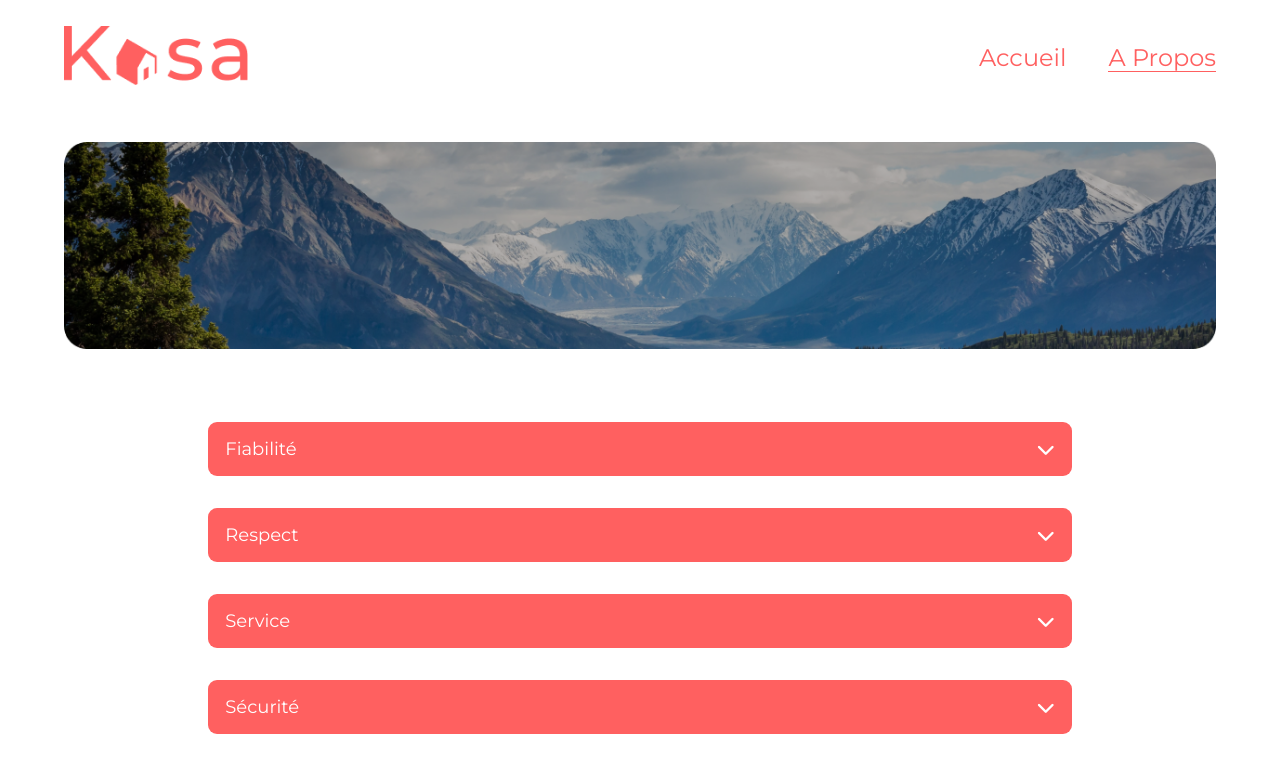
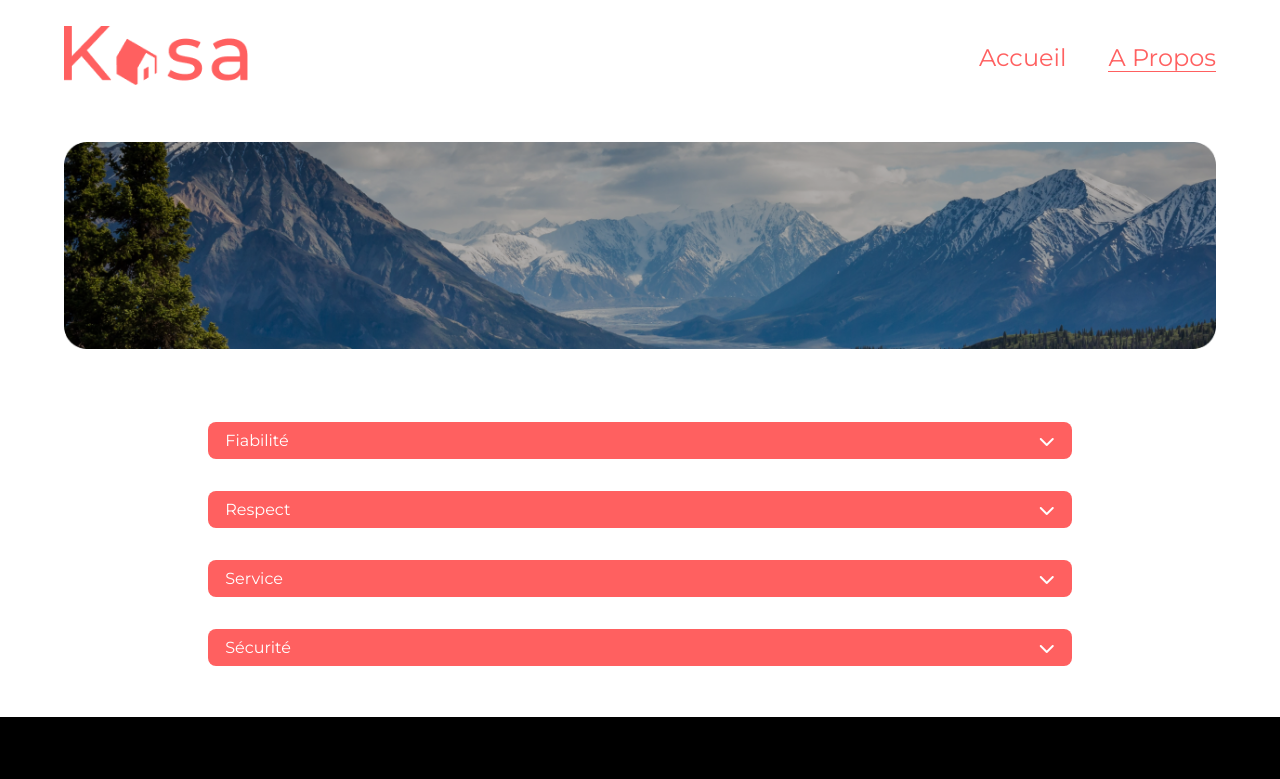
Before and after one commit to LisaCapelle/kasa_p7, a React (Create React App) app: page /about in a window 1280 px wide. Shown: the top 779 px of the page. Built offline with nearby package versions, Linux system fonts and the light colour scheme.

Commit message:
Routes - separated; collapse title - props page for layout; Caroussel - condition to display or null

```diff
--- a/src/components/App.js
+++ b/src/components/App.js
@@ -1,16 +1,9 @@
-import { BrowserRouter, Routes, Route } from "react-router-dom";
+import { BrowserRouter } from "react-router-dom";
 // import { useEffect, useState } from "react";
 
 import Header from "./Header";
 import Footer from "./Footer";
-
-import Home from "../pages/Home";
-import Detail from "../pages/Detail";
-import About from "../pages/About";
-import Error from "../pages/Error";
-
-import apartmentList from '../logements.json';
-// console.log(apartmentList);
+import Routers from "./Routers";
 
 function App() {
 
@@ -18,17 +11,13 @@ function App() {
 
     return (
       <div className="App">
+
         <BrowserRouter>
           <Header />
-          <Routes>
-            {/* // */}
-            <Route path="/" element={<Home apartmentList = {apartmentList} />} />
-            <Route path="/about" element={<About />} />
-            <Route path="/detail/:id" element={<Detail apartmentList = {apartmentList} />} />
-            <Route path="*" element={<Error />} />
-          </Routes>
+          <Routers />
           <Footer />
         </BrowserRouter>
+
       </div>
     );
   }
--- a/src/components/Caroussel.js
+++ b/src/components/Caroussel.js
@@ -1,43 +1,62 @@
-import React from "react";
-import {useState} from "react";
+import React from 'react';
+import { useState } from 'react';
 
 import '../styles/Caroussel.css';
 
-export default function Caroussel({pictures}) {
-  const [currentPage, setCurrentPage] = useState(1)
-
+export default function Caroussel({ pictures }) {
+      const [currentPage, setCurrentPage] = useState(1);
 
       const previousSlide = () => {
-
-    if(currentPage === 1 ) {
-      setCurrentPage(pictures.length)
-    }else{
-      setCurrentPage(currentPage - 1)
+            if (currentPage === 1) {
+                  setCurrentPage(pictures.length);
+            } else {
+                  setCurrentPage(currentPage - 1);
             }
-  }
+      };
 
       const nextSlide = () => {
-    if(currentPage > pictures.length - 1) {
-      setCurrentPage(1)
-    }else{
-      setCurrentPage(currentPage+1)
+            if (currentPage > pictures.length - 1) {
+                  setCurrentPage(1);
+            } else {
+                  setCurrentPage(currentPage + 1);
             }
-  }
+      };
 
       //rajouter condition pour masquer les flèches si 1 image + Caroussel__pages bullet point
 
       return (
             <section className="Caroussel">
                   <div className="Caroussel__img-wrap">
-        {<img  className="Caroussel__img" src={pictures[currentPage-1]} alt="caroussel" />}
+                        {
+                              <img
+                                    className="Caroussel__img"
+                                    src={pictures[currentPage - 1]}
+                                    alt="caroussel"
+                              />
+                        }
                   </div>
-
-      <i className="fa-solid fa-chevron-left Caroussel__chevron-left" onClick = {previousSlide}></i>
-      <i className="fa-solid fa-chevron-right Caroussel__chevron-right" onClick = {nextSlide}></i>
+                  {pictures.length > 1 ? (
+                        <>
+                              <i
+                                    className="fa-solid fa-chevron-left Caroussel__chevron-left"
+                                    onClick={previousSlide}
+                              ></i>
+                              <i
+                                    className="fa-solid fa-chevron-right Caroussel__chevron-right"
+                                    onClick={nextSlide}
+                              ></i>
 
                               <div className="Caroussel__pages">
-        <span className="Caroussel__current">{currentPage}</span>/<span className="Caroussel__total">{pictures.length}</span>
+                                    <span className="Caroussel__current">
+                                          {currentPage}
+                                    </span>
+                                    /
+                                    <span className="Caroussel__total">
+                                          {pictures.length}
+                                    </span>
                               </div>
+                        </>
+                  ) : null}
             </section>
       );
 }
--- a/src/components/Collapse.js
+++ b/src/components/Collapse.js
@@ -1,27 +1,33 @@
-import React from "react";
-import {useState} from "react";
+import React from 'react';
+import { useState } from 'react';
 
 import '../styles/Collapse.css';
 
-export default function Collapse ({title, children}){
-
-    const [isOpen, setIsOpen] = useState(false)
+export default function Collapse({ title, children, page }) {
+      const [isOpen, setIsOpen] = useState(false);
       const showContents = () => {
-        setIsOpen(!isOpen)
-    }
+            setIsOpen(!isOpen);
+      };
 
       return (
             <article className="Collapse">
-            <div className="Collapse__header" onClick = {showContents}>
-            <h3 className="Collapse__title">{title}</h3>
-            {
-            isOpen ?
+                  <div className="Collapse__header" onClick={showContents}>
+                        <h3
+                              className={
+                                    page === 'detail'
+                                          ? 'Collapse__title--big'
+                                          : 'Collapse__title--small'
+                              }
+                        >
+                              {title}
+                        </h3>
+                        {isOpen ? (
                               <i className="fa-sharp fa-solid fa-chevron-up Collapse__chevron-up"></i>
-            :
+                        ) : (
                               <i className="fa-sharp fa-solid fa-chevron-down Collapse__chevron-down"></i>
-            }
+                        )}
                   </div>
                   {isOpen ? children : null}
             </article>
-    )
+      );
 }
--- /dev/null
+++ b/src/components/Routers.js
@@ -0,0 +1,23 @@
+
+import React from 'react';
+import { BrowserRouter, Routes, Route } from "react-router-dom";
+
+
+import Home from "../pages/Home";
+import Detail from "../pages/Detail";
+import About from "../pages/About";
+import Error from "../pages/Error";
+
+import apartmentList from '../logements.json';
+
+
+export default function Routers() {
+  return (
+    <Routes>
+    <Route path="/" element={<Home apartmentList = {apartmentList} />} />
+    <Route path="/about" element={<About />} />
+    <Route path="/detail/:id" element={<Detail apartmentList = {apartmentList} />} />
+    <Route path="*" element={<Error />} />
+    </Routes>
+  )
+}
--- a/src/pages/Detail.js
+++ b/src/pages/Detail.js
@@ -1,61 +1,74 @@
 import React from 'react';
-import {useEffect} from 'react';
-import Caroussel from "../components/Caroussel";
-import Collapse from "../components/Collapse";
-import CollapseContent from "../components/CollapseContent";
-import Hashtags from "../components/Hashtags";
-import Stars from "../components/Stars";
-import { useNavigate, useParams } from "react-router-dom";
+import { useEffect } from 'react';
+import Caroussel from '../components/Caroussel';
+import Collapse from '../components/Collapse';
+import CollapseContent from '../components/CollapseContent';
+import Hashtags from '../components/Hashtags';
+import Stars from '../components/Stars';
+import { useNavigate, useParams } from 'react-router-dom';
 
-import "../styles/Detail.css";
+import '../styles/Detail.css';
 
-
-export default function Detail({apartmentList}) {
-
-  const {id} = useParams();
+export default function Detail({ apartmentList }) {
+      const { id } = useParams();
 
       const navigate = useNavigate();
 
       useEffect(() => {
-      const apartment = apartmentList.find(element => element.id === id);
-      if(!apartment) {
+            const apartment = apartmentList.find(
+                  (element) => element.id === id
+            );
+            if (!apartment) {
                   navigate('*');
             }
-    })
+      });
 
-    const apartment = apartmentList.find(element => element.id === id);
+      const apartment = apartmentList.find((element) => element.id === id);
       // console.log(apartment);
       if (apartment !== undefined) {
             return (
                   <main className="Detail">
-          <Caroussel pictures = {apartment.pictures} />
+                        <Caroussel pictures={apartment.pictures} />
                         <section className="Detail__info">
                               <div className="Detail__location-wrap">
                                     <div className="Detail__location">
                                           <h2 className="Detail__location__title">
                                                 {apartment.title}
                                           </h2>
-                <p className="Detail__location__city">{apartment.location}</p>
-                <Hashtags tags = {apartment.tags} />
+                                          <p className="Detail__location__city">
+                                                {apartment.location}
+                                          </p>
+                                          <Hashtags tags={apartment.tags} />
                                     </div>
                                     <div className="Detail__evaluation">
                                           <div className="Detail__evaluation__host">
-                  <p className="host__name">{apartment.host.name}</p>
+                                                <p className="host__name">
+                                                      {apartment.host.name}
+                                                </p>
                                                 <img
                                                       className="host__avatar"
-                    src={apartment.host.picture}
+                                                      src={
+                                                            apartment.host
+                                                                  .picture
+                                                      }
                                                       alt=""
                                                 />
                                           </div>
-                <Stars rating = {apartment.rating}/>
+                                          <Stars rating={apartment.rating} />
                                     </div>
                               </div>
                               <div className="Detail__content-wrap">
-              <Collapse title="Description">
-                <CollapseContent content={apartment.description} />
+                                    <Collapse title="Description" page="detail">
+                                          <CollapseContent
+                                                content={apartment.description}
+                                          />
                                     </Collapse>
-              <Collapse title="Équipements">
-                <CollapseContent equipments = {apartment.equipments}/>
+                                    <Collapse title="Équipements" page="detail">
+                                          <CollapseContent
+                                                equipments={
+                                                      apartment.equipments
+                                                }
+                                          />
                                     </Collapse>
                               </div>
                         </section>
--- a/src/styles/About.css
+++ b/src/styles/About.css
@@ -9,7 +9,6 @@
     align-items: center;
     /* margin-top: 1%; */
     gap: 2em;
-    /* height: 100vh; */
 }
 
 .About__content {
--- a/src/styles/Collapse.css
+++ b/src/styles/Collapse.css
@@ -8,7 +8,6 @@
 
 .Collapse__header {
     background-color: #FF6060;
-    font-size: 18px;
     color: #fff;
     display: flex;
     justify-content: space-between;
@@ -18,9 +17,18 @@
     cursor: pointer;
 }
 
-.Collapse__title {
+.Collapse__title--big {
     font-weight: 400;
+    font-size: 18px;
+    padding: 5px 0;
     margin: 2% 0;
+}
+
+.Collapse__title--small {
+    font-weight: 400;
+    font-size: 16px;
+    margin: 1% 0;
+    padding: 1px 0;
 }
 
 @media screen and (max-width: 768px) {
```
Also changed, not shown: src/index.js (+3 -6 lines). Lines whose indentation alone changed are shown as unchanged.
